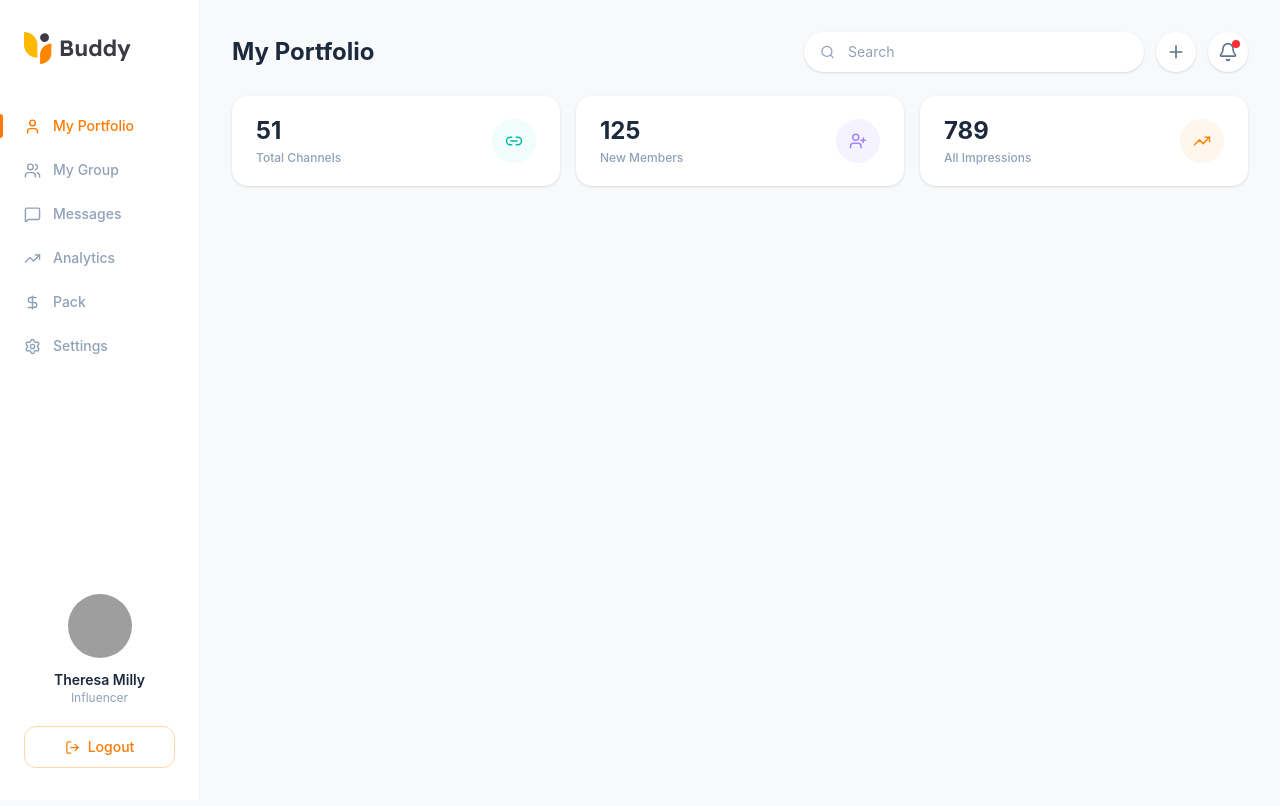
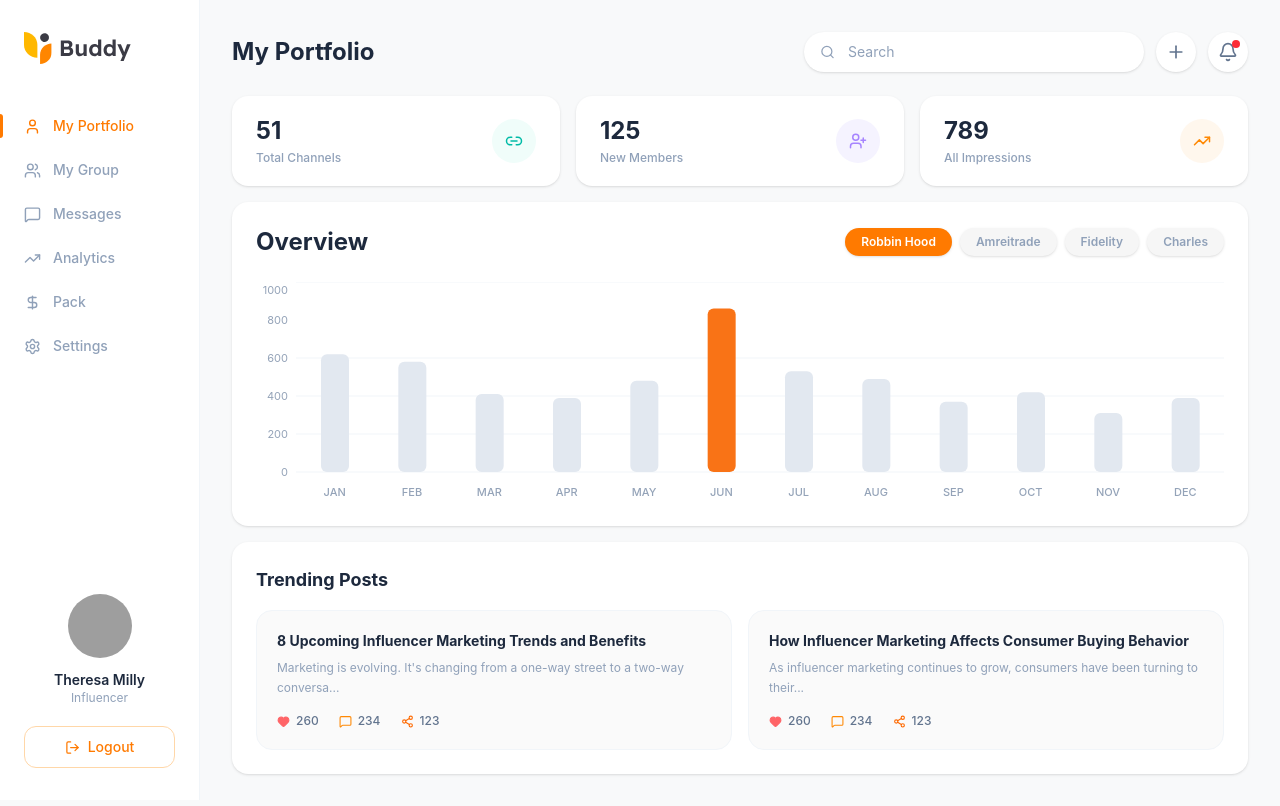
Before and after one commit to Rengkat/zojatech-assessment, a React (Vite) app: page /portfolio in a window 1280 px wide. Built offline with nearby package versions, Linux system fonts and the light colour scheme; grey boxes are pictures that could not be loaded.

Commit message:
add: trending post component

```diff
--- a/src/components/Overviewchart.tsx
+++ b/src/components/Overviewchart.tsx
@@ -46,7 +46,7 @@ export const OverviewChart: React.FC = () => {
     <div className="bg-white rounded-2xl p-6 shadow-sm">
       {/* Header row */}
       <div className="flex flex-wrap items-center justify-between gap-3 mb-6">
-        <h2 className="text-base font-bold text-slate-800">Overview</h2>
+        <h2 className="text-base lg:text-2xl font-bold text-slate-800">Overview</h2>
         <div className="flex items-center gap-2 flex-wrap">
           {filters.map((f) => (
             <button
@@ -55,7 +55,7 @@ export const OverviewChart: React.FC = () => {
               className={`px-4 py-1.5 rounded-full text-xs font-semibold transition-all ${
                 activeFilter === f
                   ? "bg-brand-orange text-white shadow-sm"
-                  : "bg-transparent text-slate-400 border border-slate-200 hover:border-slate-300"
+                  : "bg-[#F6F6F6] text-slate-400 shadow hover:border-slate-300"
               }`}>
               {f}
             </button>
--- /dev/null
+++ b/src/components/Trendingposts.tsx
@@ -0,0 +1,61 @@
+import React from "react";
+import { Heart, MessageSquare, Share2 } from "lucide-react";
+
+interface Post {
+  title: string;
+  excerpt: string;
+  likes: number;
+  comments: number;
+  shares: number;
+}
+
+const posts: Post[] = [
+  {
+    title: "8 Upcoming Influencer Marketing Trends and Benefits",
+    excerpt: "Marketing is evolving. It's changing from a one-way street to a two-way conversa...",
+    likes: 260,
+    comments: 234,
+    shares: 123,
+  },
+  {
+    title: "How Influencer Marketing Affects Consumer Buying Behavior",
+    excerpt: "As influencer marketing continues to grow, consumers have been turning to their...",
+    likes: 260,
+    comments: 234,
+    shares: 123,
+  },
+];
+
+const PostCard: React.FC<{ post: Post }> = ({ post }) => (
+  <div className="bg-[#FAFAFA] border border-slate-100 rounded-2xl p-5 flex flex-col justify-between gap-4 flex-1 min-w-0">
+    <div>
+      <h3 className="text-sm font-bold text-slate-800 leading-snug mb-2">{post.title}</h3>
+      <p className="text-xs text-slate-400 leading-relaxed">{post.excerpt}</p>
+    </div>
+    <div className="flex items-center gap-5">
+      <span className="flex items-center gap-1.5 text-xs text-slate-500 font-medium">
+        <Heart size={13} className="text-red-400 fill-red-400" />
+        {post.likes}
+      </span>
+      <span className="flex items-center gap-1.5 text-xs text-slate-500 font-medium">
+        <MessageSquare size={13} className="text-orange-400" />
+        {post.comments}
+      </span>
+      <span className="flex items-center gap-1.5 text-xs text-slate-500 font-medium">
+        <Share2 size={13} className="text-orange-500" />
+        {post.shares}
+      </span>
+    </div>
+  </div>
+);
+
+export const TrendingPosts: React.FC = () => (
+  <div className="bg-white rounded-2xl p-6 shadow-sm">
+    <h2 className="text-base lg:text-lg font-bold text-slate-800 mb-4">Trending Posts</h2>
+    <div className="flex gap-4 flex-wrap sm:flex-nowrap">
+      {posts.map((post) => (
+        <PostCard key={post.title} post={post} />
+      ))}
+    </div>
+  </div>
+);
--- a/src/pages/dashboard/Portfolio.tsx
+++ b/src/pages/dashboard/Portfolio.tsx
@@ -1,6 +1,8 @@
 import React from "react";
 import GlobalHeaderActions from "../../components/GlobalHeaderActions";
 import { StatCards } from "../../components/Statcards";
+import { OverviewChart } from "../../components/Overviewchart";
+import { TrendingPosts } from "../../components/Trendingposts";
 
 export const Portfolio: React.FC = () => {
   return (
@@ -15,6 +17,8 @@ export const Portfolio: React.FC = () => {
         {/* ── Left / Main column ── */}
         <div className="flex-1 min-w-0 flex flex-col gap-4">
           <StatCards />
+          <OverviewChart />
+          <TrendingPosts />
         </div>
 
         {/* ── Right panel ── */}
```
